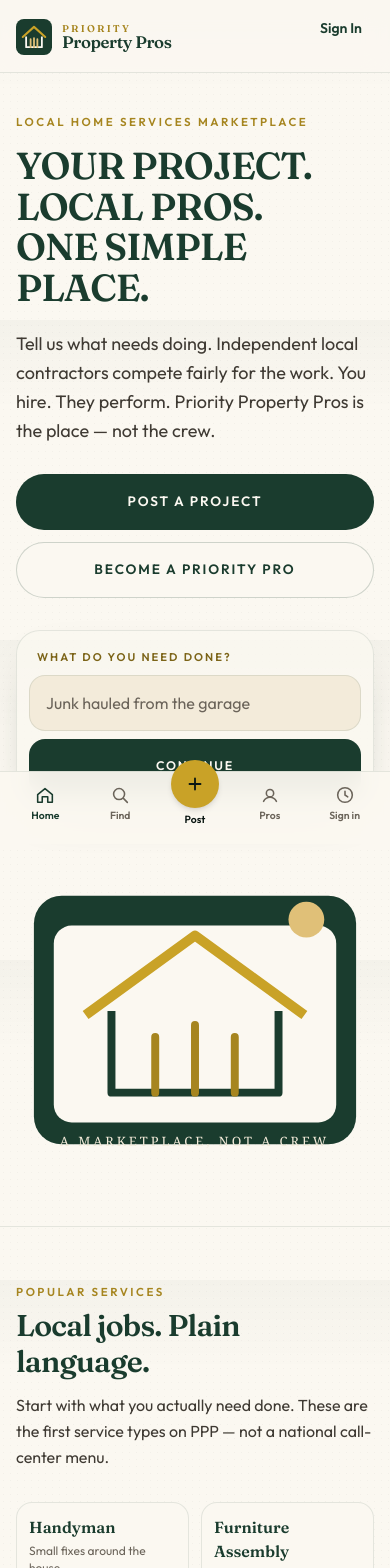
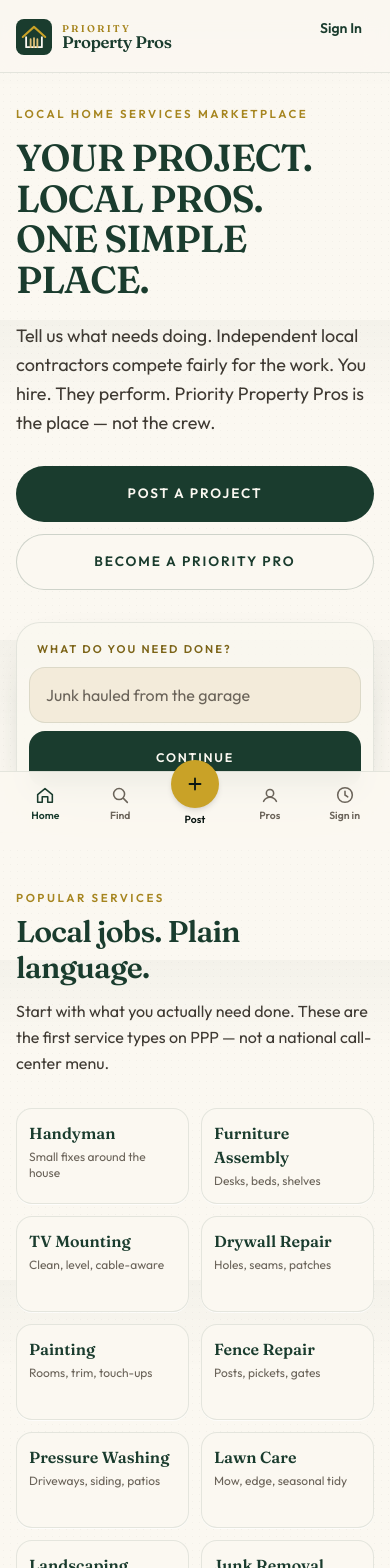
Before and after one commit to 1319Dev/priority-property-pros, a React (Vite) app: page / in a window 390 px wide. Shown: the top 1568 px of the page. Built offline with nearby package versions, Linux system fonts and the light colour scheme.

Commit message:
Keep mobile hero CTAs above the iPhone bottom nav.
Hide the desktop illustration on small screens and add shell padding so Continue and the last service row are not covered by the tab bar.

Co-authored-by: 1319Dev <1319Dev@users.noreply.github.com>

```diff
--- a/src/components/layout/AppShell.tsx
+++ b/src/components/layout/AppShell.tsx
@@ -7,7 +7,7 @@ export function AppShell() {
   return (
     <div className="paper-grain flex min-h-dvh flex-col">
       <Header />
-      <main id="main" className="flex-1 pb-24 lg:pb-0">
+      <main id="main" className="flex-1 pb-32 lg:pb-0">
         <Outlet />
       </main>
       <Footer />
--- a/src/features/home/Hero.tsx
+++ b/src/features/home/Hero.tsx
@@ -19,7 +19,7 @@ export function Hero() {
 
   return (
     <section className="relative overflow-hidden border-b border-forest-800/10">
-      <Container className="grid items-center gap-10 py-10 sm:py-14 lg:grid-cols-[1.15fr_0.85fr] lg:py-20">
+      <Container className="grid items-center gap-10 py-8 sm:py-14 lg:grid-cols-[1.15fr_0.85fr] lg:py-20">
         <div>
           <p className="text-[0.72rem] font-semibold uppercase tracking-[0.22em] text-gold-600">
             Local home services marketplace
@@ -67,7 +67,7 @@ export function Hero() {
               />
               <button
                 type="submit"
-                className="min-h-14 rounded-2xl bg-forest-800 px-5 text-[0.78rem] font-semibold uppercase tracking-[0.14em] text-cream-50"
+                className="min-h-14 rounded-2xl bg-forest-800 px-5 text-[0.78rem] font-semibold uppercase tracking-[0.14em] text-cream-50 sm:min-w-36"
               >
                 Continue
               </button>
@@ -82,7 +82,7 @@ export function Hero() {
 
 function HeroArt() {
   return (
-    <div className="relative mx-auto w-full max-w-md" aria-hidden="true">
+    <div className="relative mx-auto hidden w-full max-w-md lg:block" aria-hidden="true">
       <svg viewBox="0 0 360 340" className="h-auto w-full">
         <rect x="18" y="48" width="324" height="250" rx="28" fill="#1A3C2E" />
         <rect x="38" y="78" width="284" height="198" rx="18" fill="#FBF8F1" />
```
